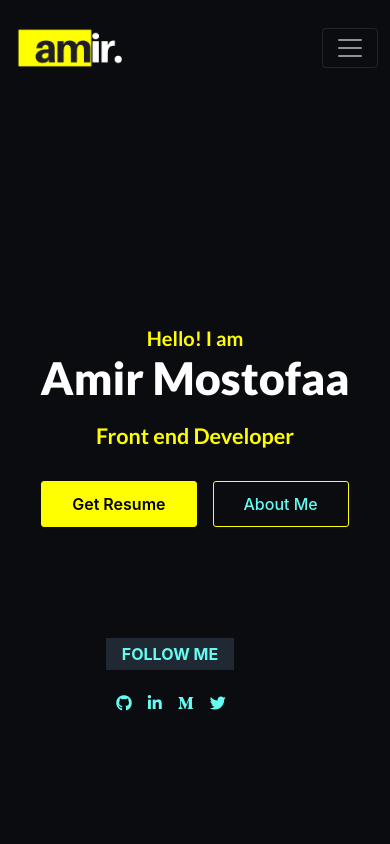
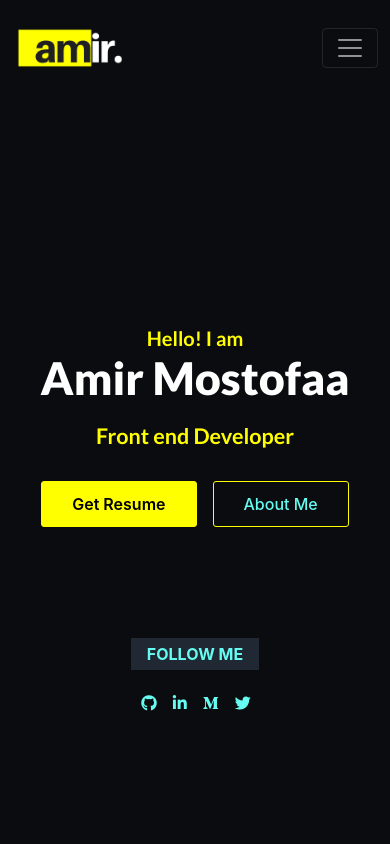
Before and after one commit to heymahmud/react-portfolio, a React (Create React App) app: page / in a window 390 px wide. Shown: the top 844 px of the page. Built offline with nearby package versions, Linux system fonts and the light colour scheme; no server answers.

Commit message:
update some

```diff
--- a/src/components/Home/Header/Hero/Hero.css
+++ b/src/components/Home/Header/Hero/Hero.css
@@ -76,7 +76,8 @@
         flex-direction: column-reverse;
         justify-content: center;
         align-items: center;
-        margin-top: 0px
+        margin-top: 0px;
+        margin-left: 0px;
     }
     .follow-links ul li {
         display: inline-block;
```
